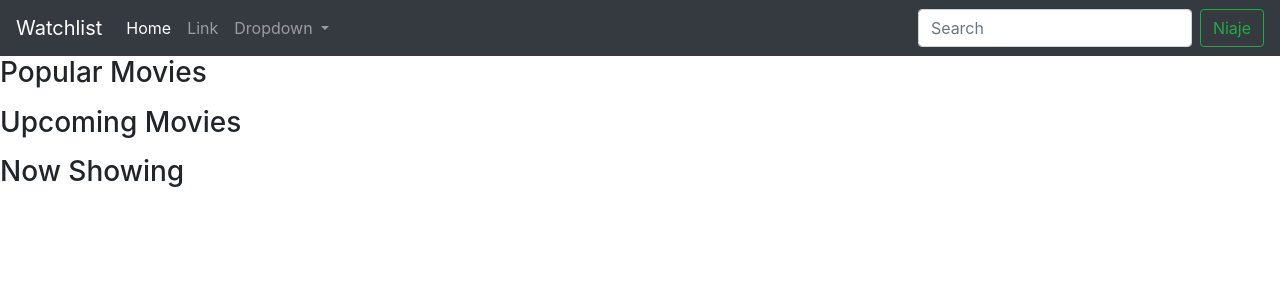
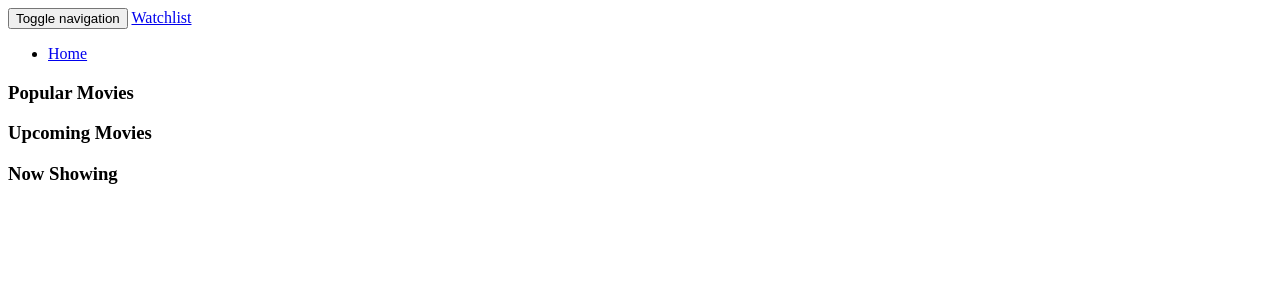
Before and after one commit to SamNgigi/Watchlist, a Flask app: template app/templates/index.html in a window 1280 px wide. Shown: the top 300 px of the page. Run offline with Flask 2, Linux system fonts and the light colour scheme; the template is opened without the code that fills it, so the values that code supplies are empty; parts of the project's set-up code (start-up, migrations or seed data) failed here and were passed over; some libraries are stand-ins or nearby versions.

Commit message:
Not working well with bootstrap4.

```diff
--- a/app/templates/base.html
+++ b/app/templates/base.html
@@ -1,24 +1,4 @@
-<!DOCTYPE html>
-<html>
-  <head>
-    <meta charset="utf-8">
-    {% if title %}
-    <title>{{title}}</title>
-    {% else %}
-    <title>Welcome to the best Movie Revie website</title>
-    {% endif %}
-    <link rel="stylesheet" href="https://maxcdn.bootstrapcdn.com/bootstrap/4.0.0/css/bootstrap.min.css" integrity="sha384-Gn5384xqQ1aoWXA+058RXPxPg6fy4IWvTNh0E263XmFcJlSAwiGgFAW/dAiS6JXm" crossorigin="anonymous">
-    <script src="https://code.jquery.com/jquery-3.2.1.slim.min.js" integrity="sha384-KJ3o2DKtIkvYIK3UENzmM7KCkRr/rE9/Qpg6aAZGJwFDMVNA/GpGFF93hXpG5KkN" crossorigin="anonymous"></script>
-    <script src="https://cdnjs.cloudflare.com/ajax/libs/popper.js/1.12.9/umd/popper.min.js" integrity="sha384-ApNbgh9B+Y1QKtv3Rn7W3mgPxhU9K/ScQsAP7hUibX39j7fakFPskvXusvfa0b4Q" crossorigin="anonymous"></script>
-    <script src="https://maxcdn.bootstrapcdn.com/bootstrap/4.0.0/js/bootstrap.min.js" integrity="sha384-JZR6Spejh4U02d8jOt6vLEHfe/JQGiRRSQQxSfFWpi1MquVdAyjUar5+76PVCmYl" crossorigin="anonymous"></script>
-  </head>
-  <body>
-    <!-- Content block  -->
-
-    {% block content %}
-
-
-
-    {% endblock %}
-  </body>
-</html>
+{% extends 'bootstrap/base.html'%}
+{% block navbar %}
+  {% include 'navbar.html' %}
+{% endblock %}
--- a/app/templates/index.html
+++ b/app/templates/index.html
@@ -13,7 +13,7 @@
   <body>
     <!-- Content block  -->
     {% block content %}
-      {% include 'navbar.html' %}
+
 
     <!-- Popular movie -->
         <h3> Popular Movies</h3>
--- a/app/templates/navbar.html
+++ b/app/templates/navbar.html
@@ -1,4 +1,4 @@
-<nav class="navbar navbar-expand-lg navbar-dark bg-dark">
+<!-- <nav class="navbar navbar-expand-lg navbar-dark bg-dark">
   <a class="navbar-brand" href="#">Watchlist</a>
   <button class="navbar-toggler" type="button" data-toggle="collapse" data-target="#navbarSupportedContent" aria-controls="navbarSupportedContent" aria-expanded="false" aria-label="Toggle navigation">
     <span class="navbar-toggler-icon"></span>
@@ -29,4 +29,23 @@
       <button class="btn btn-outline-success my-2 my-sm-0" type="submit">Niaje</button>
     </form>
   </div>
-</nav>
+</nav> -->
+
+<div class="navbar navbar-inverse" role="navigation">
+        <div class="container-fluid">
+            <div class="navbar-header">
+                <button type="button" class="navbar-toggle" data-toggle="collapse" data-target=".navbar-collapse">
+                  <span class="sr-only">Toggle navigation</span>
+                  <span class="icon-bar"></span>
+                  <span class="icon-bar"></span>
+                  <span class="icon-bar"></span>
+                </button>
+                <a class="navbar-brand" href="/"> Watchlist </a>
+            </div>
+            <div class="navbar-collapse collapse">
+                <ul class="nav navbar-nav">
+                    <li><a href="/">Home</a></li>
+            </div>
+
+        </div>
+    </div>
```
